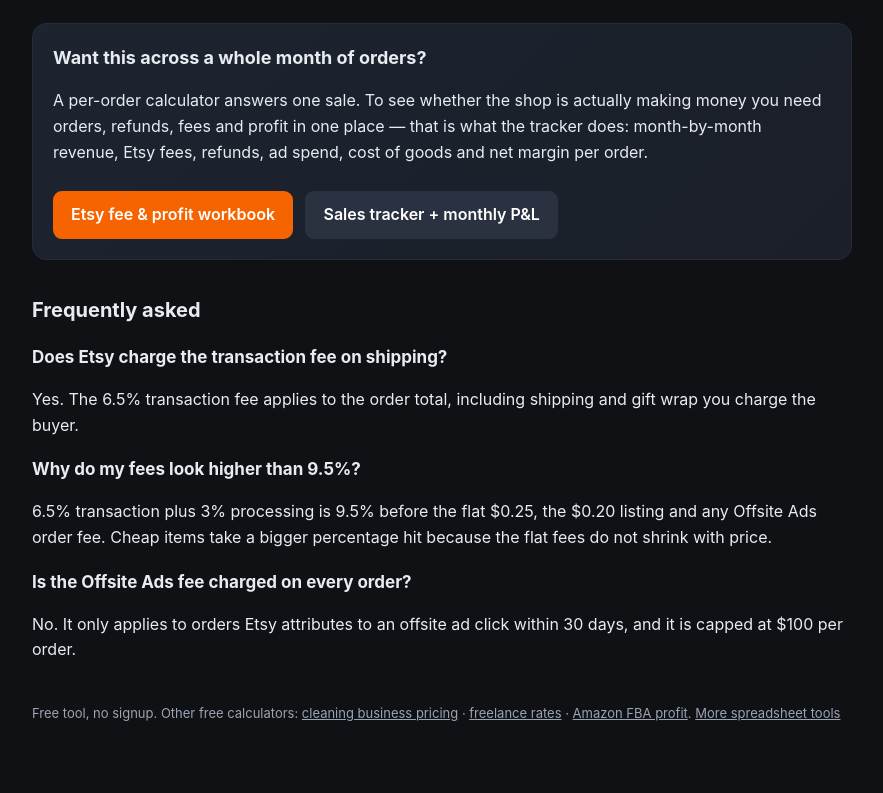
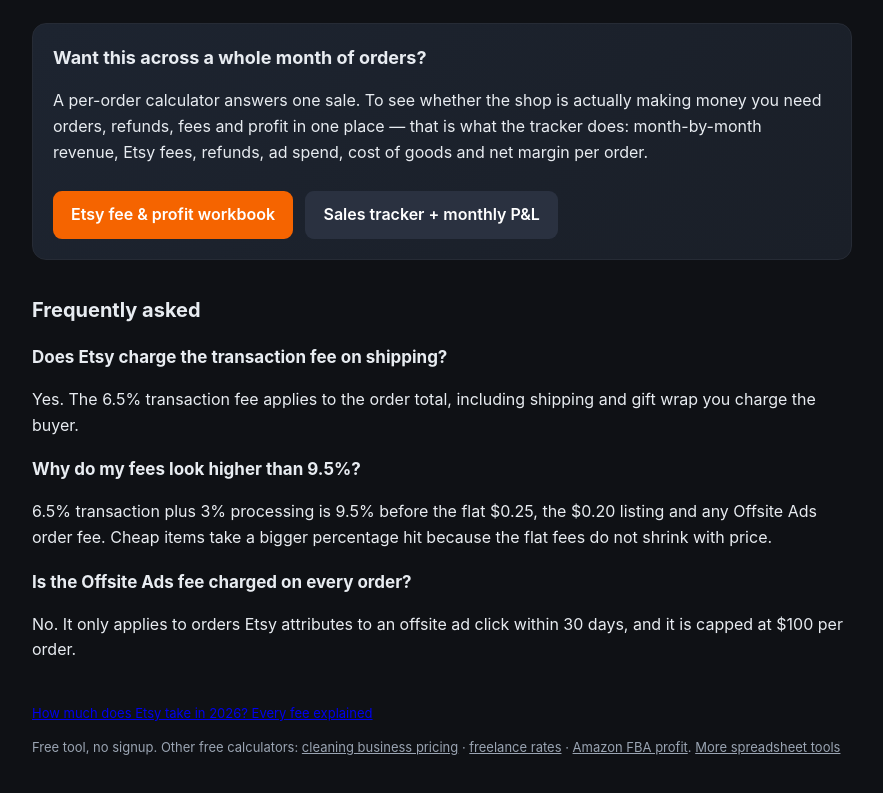
Before and after one commit to gougousongsong/etsy-fee-calculator, a plain HTML site: page index.html in a window 1280 px wide. Shown: the part 1228-2021 px from the top of the page, without its empty margins (198-1081 px from the left). Drawn offline with Linux system fonts and the light colour scheme.

Commit message:
update index.html

```diff
--- a/index.html
+++ b/index.html
@@ -122,6 +122,7 @@ footer{margin-top:40px;color:var(--dim);font-size:13px}
   <p>No. It only applies to orders Etsy attributes to an offsite ad click within 30 days, and it is capped at $100 per order.</p>
 
   <footer>
+    <p><a href="/etsy-fee-calculator/etsy-fees-2026/">How much does Etsy take in 2026? Every fee explained</a></p>
     <p>Free tool, no signup. Other free calculators: <a href="/etsy-fee-calculator/cleaning/" style="color:#9aa4b2">cleaning business pricing</a> &middot; <a href="/etsy-fee-calculator/freelance/" style="color:#9aa4b2">freelance rates</a> &middot; <a href="/etsy-fee-calculator/amazon/" style="color:#9aa4b2">Amazon FBA profit</a>. <a href="https://2477537799006.gumroad.com" style="color:#9aa4b2">More spreadsheet tools</a></p>
   </footer>
 </div>
```
